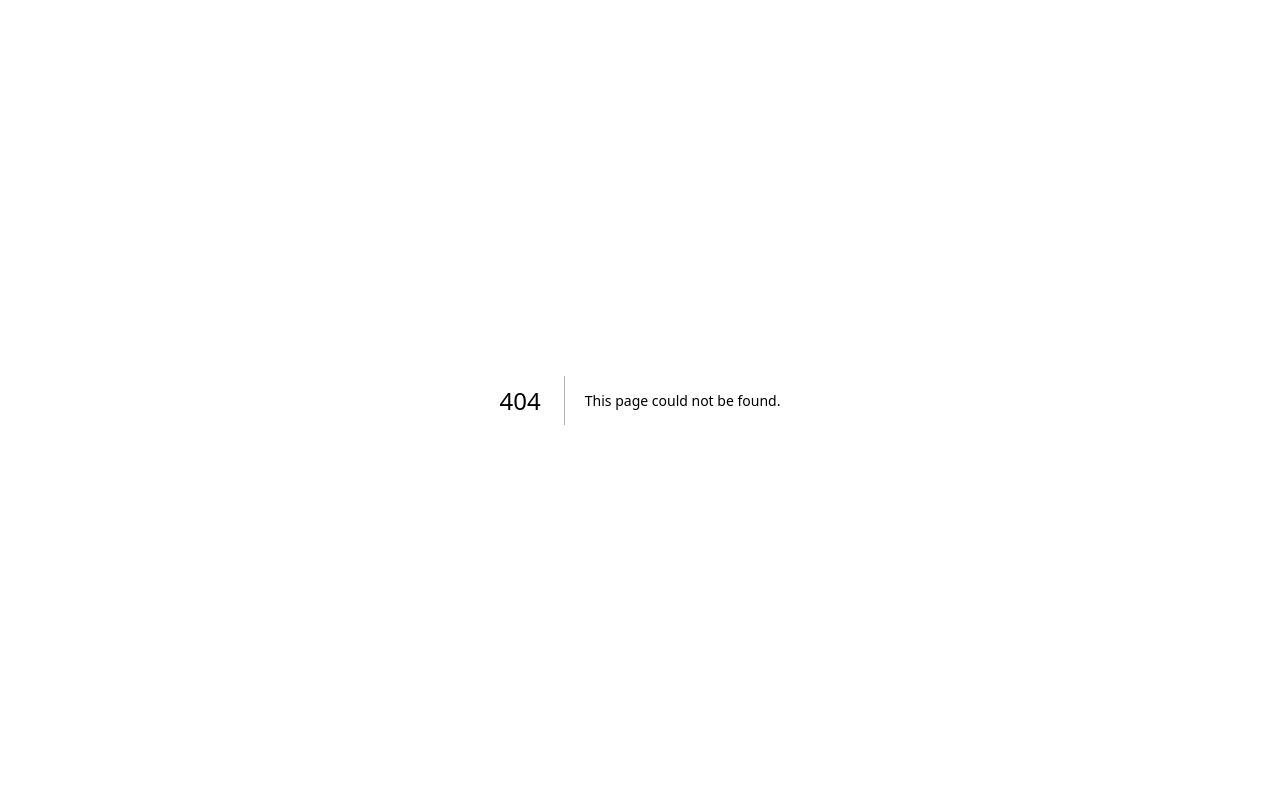
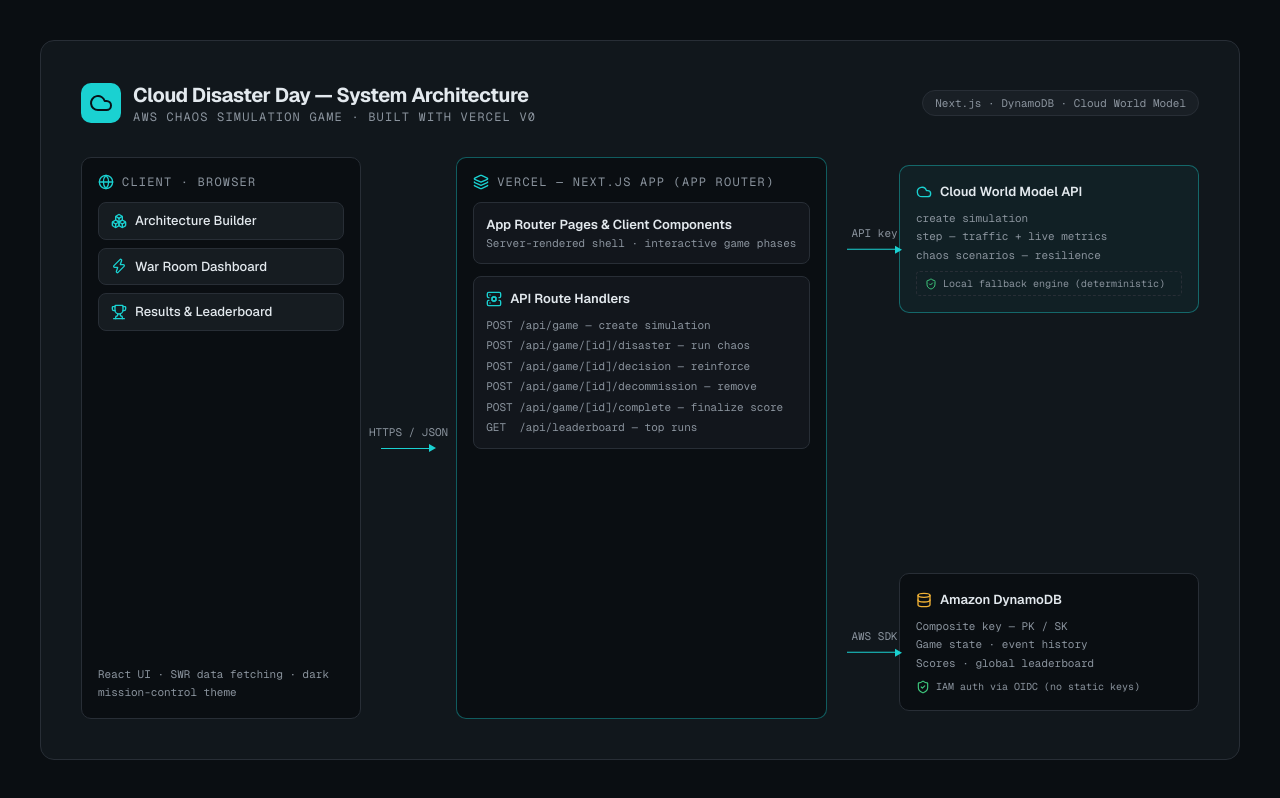
Before and after one commit to canvascloudai/cloud-disaster-day, a Next.js app: page /architecture in a window 1280 px wide. Before the commit this address had no page. Built offline with nearby package versions, Linux system fonts and the light colour scheme.

Commit message:
feat: add new architecture diagram page with detailed components and services

```diff
--- /dev/null
+++ b/app/architecture/page.tsx
@@ -0,0 +1,185 @@
+import type { Metadata } from "next"
+import {
+  Boxes,
+  Cloud,
+  Database,
+  Globe,
+  Layers,
+  ServerCog,
+  ShieldCheck,
+  Trophy,
+  Zap,
+} from "lucide-react"
+
+export const metadata: Metadata = {
+  title: "Cloud Disaster Day — System Architecture",
+}
+
+function Pill({ children }: { children: React.ReactNode }) {
+  return (
+    <div className="rounded-md border border-border bg-secondary/60 px-3 py-2 text-[13px] font-medium text-foreground">
+      {children}
+    </div>
+  )
+}
+
+function Arrow({ label }: { label: string }) {
+  return (
+    <div className="flex flex-col items-center justify-center px-2">
+      <span className="mb-1 whitespace-nowrap font-mono text-[11px] text-muted-foreground">
+        {label}
+      </span>
+      <div className="flex items-center">
+        <div className="h-px w-12 bg-primary" />
+        <div className="size-0 border-y-4 border-l-[7px] border-y-transparent border-l-primary" />
+      </div>
+    </div>
+  )
+}
+
+export default function ArchitectureDiagramPage() {
+  return (
+    <main className="flex min-h-dvh items-center justify-center bg-background p-10">
+      {/* Fixed-size canvas sized for a clean 16:9 export */}
+      <div
+        id="diagram"
+        className="flex flex-col gap-8 rounded-xl border border-border bg-card p-10"
+        style={{ width: 1280, height: 720 }}
+      >
+        {/* Title */}
+        <header className="flex items-center justify-between">
+          <div className="flex items-center gap-3">
+            <span className="flex size-10 items-center justify-center rounded-lg bg-primary text-primary-foreground">
+              <Cloud className="size-6" />
+            </span>
+            <div>
+              <h1 className="text-xl font-bold tracking-tight">Cloud Disaster Day — System Architecture</h1>
+              <p className="font-mono text-xs uppercase tracking-widest text-muted-foreground">
+                AWS chaos simulation game · built with Vercel v0
+              </p>
+            </div>
+          </div>
+          <span className="rounded-full border border-border bg-secondary/60 px-3 py-1 font-mono text-[11px] text-muted-foreground">
+            Next.js · DynamoDB · Cloud World Model
+          </span>
+        </header>
+
+        {/* Three layers */}
+        <div className="flex flex-1 items-stretch">
+          {/* Layer 1: Client */}
+          <section className="flex w-[280px] flex-col rounded-lg border border-border bg-background p-4">
+            <div className="mb-3 flex items-center gap-2">
+              <Globe className="size-4 text-primary" />
+              <h2 className="font-mono text-xs uppercase tracking-widest text-muted-foreground">
+                Client · Browser
+              </h2>
+            </div>
+            <div className="flex flex-col gap-2">
+              <Pill>
+                <span className="flex items-center gap-2">
+                  <Boxes className="size-4 text-primary" /> Architecture Builder
+                </span>
+              </Pill>
+              <Pill>
+                <span className="flex items-center gap-2">
+                  <Zap className="size-4 text-primary" /> War Room Dashboard
+                </span>
+              </Pill>
+              <Pill>
+                <span className="flex items-center gap-2">
+                  <Trophy className="size-4 text-primary" /> Results &amp; Leaderboard
+                </span>
+              </Pill>
+            </div>
+            <p className="mt-auto pt-3 font-mono text-[11px] leading-relaxed text-muted-foreground">
+              React UI · SWR data fetching · dark mission-control theme
+            </p>
+          </section>
+
+          <div className="flex items-center">
+            <Arrow label="HTTPS / JSON" />
+          </div>
+
+          {/* Layer 2: Vercel / Next.js */}
+          <section className="flex flex-1 flex-col rounded-lg border border-primary/40 bg-background p-4">
+            <div className="mb-3 flex items-center gap-2">
+              <Layers className="size-4 text-primary" />
+              <h2 className="font-mono text-xs uppercase tracking-widest text-muted-foreground">
+                Vercel — Next.js App (App Router)
+              </h2>
+            </div>
+
+            <div className="mb-3 rounded-md border border-border bg-secondary/40 p-3">
+              <p className="text-[13px] font-semibold">App Router Pages &amp; Client Components</p>
+              <p className="font-mono text-[11px] text-muted-foreground">
+                Server-rendered shell · interactive game phases
+              </p>
+            </div>
+
+            <div className="rounded-md border border-border bg-secondary/40 p-3">
+              <div className="mb-2 flex items-center gap-2">
+                <ServerCog className="size-4 text-primary" />
+                <p className="text-[13px] font-semibold">API Route Handlers</p>
+              </div>
+              <ul className="grid gap-1 font-mono text-[11px] text-muted-foreground">
+                <li>POST /api/game — create simulation</li>
+                <li>POST /api/game/[id]/disaster — run chaos</li>
+                <li>POST /api/game/[id]/decision — reinforce</li>
+                <li>POST /api/game/[id]/decommission — remove</li>
+                <li>POST /api/game/[id]/complete — finalize score</li>
+                <li>GET&nbsp;&nbsp;/api/leaderboard — top runs</li>
+              </ul>
+            </div>
+          </section>
+
+          {/* Arrows to services */}
+          <section className="flex w-[300px] flex-col justify-between py-2" style={{ marginLeft: 72 }}>
+            {/* Cloud World Model */}
+            <div className="relative">
+              <div className="absolute -left-[60px] top-1/2 -translate-y-1/2">
+                <Arrow label="API key" />
+              </div>
+              <div className="rounded-lg border border-primary/40 bg-primary/5 p-4">
+                <div className="mb-2 flex items-center gap-2">
+                  <Cloud className="size-4 text-primary" />
+                  <h3 className="text-[13px] font-semibold">Cloud World Model API</h3>
+                </div>
+                <ul className="grid gap-0.5 font-mono text-[11px] text-muted-foreground">
+                  <li>create simulation</li>
+                  <li>step — traffic + live metrics</li>
+                  <li>chaos scenarios — resilience</li>
+                </ul>
+                <div className="mt-2 flex items-center gap-1.5 rounded border border-dashed border-border px-2 py-1 font-mono text-[10px] text-muted-foreground">
+                  <ShieldCheck className="size-3 text-success" />
+                  Local fallback engine (deterministic)
+                </div>
+              </div>
+            </div>
+
+            {/* DynamoDB */}
+            <div className="relative">
+              <div className="absolute -left-[60px] top-1/2 -translate-y-1/2">
+                <Arrow label="AWS SDK" />
+              </div>
+              <div className="rounded-lg border border-border bg-background p-4">
+                <div className="mb-2 flex items-center gap-2">
+                  <Database className="size-4 text-warning" />
+                  <h3 className="text-[13px] font-semibold">Amazon DynamoDB</h3>
+                </div>
+                <ul className="grid gap-0.5 font-mono text-[11px] text-muted-foreground">
+                  <li>Composite key — PK / SK</li>
+                  <li>Game state · event history</li>
+                  <li>Scores · global leaderboard</li>
+                </ul>
+                <div className="mt-2 flex items-center gap-1.5 font-mono text-[10px] text-muted-foreground">
+                  <ShieldCheck className="size-3.5 text-success" />
+                  IAM auth via OIDC (no static keys)
+                </div>
+              </div>
+            </div>
+          </section>
+        </div>
+      </div>
+    </main>
+  )
+}
```
Also changed, not shown: architecture-preview.png (added), public/architecture-diagram.png (added).
